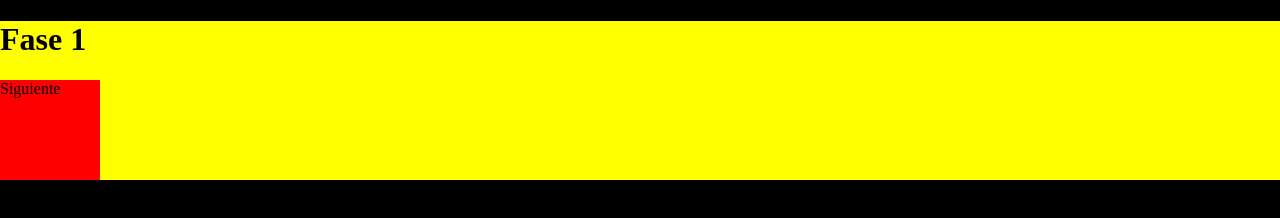
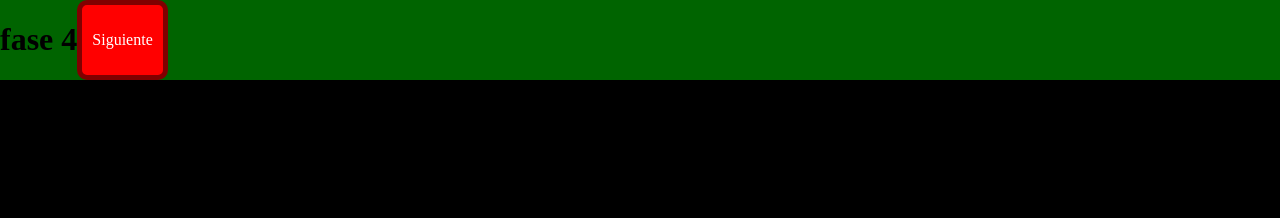
Before and after one commit to Ascazzio/carrerasV2, a plain HTML site: page index.html in a window 1280 px wide. Drawn offline with Linux system fonts and the light colour scheme.

Commit message:
Funcionalidad de correr integrada

```diff
--- a/css/style.css
+++ b/css/style.css
@@ -37,3 +37,7 @@ el mismo tamaño */
 
     height: 100%;
 }
+
+#fase4 {
+    background-color: darkgreen;
+}
--- a/index.html
+++ b/index.html
@@ -25,6 +25,7 @@
         <div id="boton" onclick="capas('2')">
             <p>Siguiente</p>
         </div>
+
     </div>
 
 
@@ -141,10 +142,21 @@
         </div>
 
         <script src="js/roadChange.js"></script>
+        <script src="js/race.js"></script>
         <script src="js/playerMov.js"></script>
 
     </div>
 
+    <div id="fase4" style="display: none;">
+
+        <h1>fase 4</h1>
+
+        <div id="next" onclick="capas('1'), restart()">
+            <p>Siguiente</p>
+        </div>
+    </div>
+
     <script src="js/screenChange.js"></script>
+    <script src="js/restart.js"></script>
 </body>
 </html>
--- a/js/playerMov.js
+++ b/js/playerMov.js
@@ -7,7 +7,7 @@ const keyEvent = (event) => {
     switch(event.keyCode){
         case 32:
             console.log("pulsaste la barra espaciadora");
-            document.getElementById("player").src = `img/${playerCars[0]}R.png`;
+            race();
 
         break;
 
@@ -16,7 +16,8 @@ const keyEvent = (event) => {
         break;
 
         // //Derecha / right
-        // case 39:
+        case 39:
+            document.getElementById("player").src = `img/${playerCars[0]}R.png`;
         //     console.log("pulsaste la flecha derecha");
 
         //     if (document.getElementById("player").classList.contains("left")) {
@@ -42,7 +43,7 @@ const keyEvent = (event) => {
 
         //     }
 
-        // break;
+        break;
 
         // //Izquierda / left
         // case 37:
--- /dev/null
+++ b/js/race.js
@@ -0,0 +1,27 @@
+var velocidad = 0;
+var distancia = 50;
+var distanciaRival = 0;
+
+const race = () => {
+
+    velocidad = velocidad + 10;
+    distancia = distancia + velocidad;
+}
+
+setInterval(() => {
+    velocidad = velocidad - 5;
+    distanciaRival = distanciaRival + 50;
+    if (velocidad <= 0) {velocidad = 1};
+
+    console.log('Distancia = ' + distancia + '/ Velocidad = ' + velocidad);
+    console.log('Rival = ' + distanciaRival);
+
+    if (distancia >= 5000 || distanciaRival >= 5000) {
+        capas('4');
+    };
+
+
+}, 50);
+
+distancia = distancia + velocidad;
+if (distancia <= 0) {distancia = 50};
--- /dev/null
+++ b/js/restart.js
@@ -0,0 +1,4 @@
+const restart = () => {
+    var velocidad = 0;
+    var distancia = 0;
+}
```
